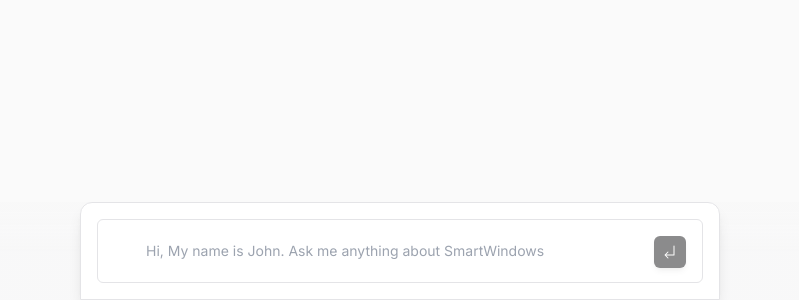
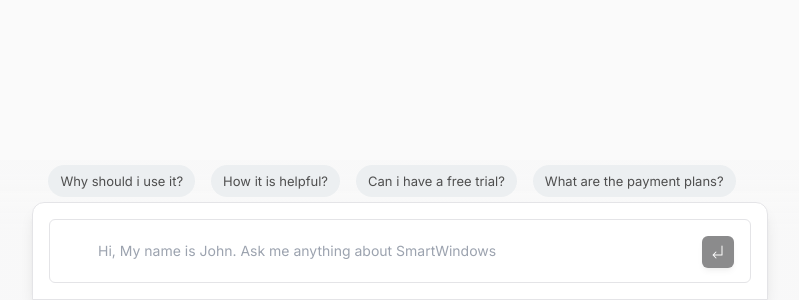
Before and after one commit to UsmanRaza97/pdf-chatbot-next-langchain, a Next.js app: page / in a window 1280 px wide. Shown: the part 500-800 px from the top of the page, without its empty margins (240-1039 px from the left). Built offline with nearby package versions, Linux system fonts and the light colour scheme.

Commit message:
suggestions added

```diff
--- a/app/page.tsx
+++ b/app/page.tsx
@@ -3,6 +3,7 @@
 import { ChatList } from "@/components/chat-list";
 import { ChatPanel } from "@/components/chat-panel";
 import { Toast } from "@/components/ui/toast";
+import { Chips } from "@/components/ui/chips";
 
 export default function Home() {
   const chatContainerRef = useRef<HTMLDivElement>(null);
@@ -12,14 +13,13 @@
   >([]);
   const [loading, setLoading] = useState(false);
   const [input, setInput] = useState("");
-  const [errors, setErrors] = useState('')
-
+  const [errors, setErrors] = useState("");
 
   useLayoutEffect(() => {
     if (chatContainerRef.current) {
       chatContainerRef.current.scrollTo({
         top: chatContainerRef.current.scrollHeight,
-        behavior: 'smooth',
+        behavior: "smooth",
       });
     }
   }, [result]);
@@ -35,23 +35,23 @@
     }
   }
 
-  async function sendQuery() {
-    if (!input) return;
-    setResult((prev) => [...prev, { content: input, role: "user" }]);
+  async function sendQuery(query?:string) {
+    if (!query && !input) return;
+    setResult((prev) => [...prev, { content: query ?? input, role: "user" }]);
     setLoading(true);
     try {
       const res = await fetch("/api/read", {
         method: "POST",
-        body: JSON.stringify(input),
+        body: JSON.stringify(query ?? input),
       });
       if (!res.ok) {
-        setErrors(res?.statusText ?? 'Something went wrong')
-        setTimeout(()=>setErrors(''),5000)
+        setErrors(res?.statusText ?? "Something went wrong");
+        setTimeout(() => setErrors(""), 5000);
         throw new Error(`HTTP error! status: ${res.status}`);
       }
       const json = await res.json();
       const prevResults = [...result];
-      prevResults.push({ role: "user", content: input });
+      prevResults.push({ role: "user", content: query ?? input });
       setResult([...prevResults, { role: "assistant", content: json.data }]);
       setLoading(false);
     } catch (err) {
@@ -60,11 +60,15 @@
     }
   }
   return (
-    <main ref={chatContainerRef} className="flex flex-col items-center justify-between p-24 h-screen overflow-y-auto">
+    <main
+      ref={chatContainerRef}
+      className="flex flex-col items-center justify-between p-24 h-screen overflow-y-auto"
+    >
       {/* consider removing this button from the UI once the embeddings are created ... */}
       {/* <button onClick={createIndexAndEmbeddings}>Create index and embeddings</button> */}
 
       <ChatList messages={result} />
+
       <ChatPanel
         id={"1"}
         isLoading={loading}
@@ -75,8 +79,9 @@
         input={input}
         setInput={setInput}
         onSubmit={sendQuery}
+        handleChip={(text)=>sendQuery(text)}
       />
-      {errors.length ? <Toast/>:null}
+      {errors.length ? <Toast /> : null}
     </main>
   );
 }
--- a/components/chat-list.tsx
+++ b/components/chat-list.tsx
@@ -13,7 +13,7 @@
   }
 
   return (
-    <div className="relative mx-auto max-w-2xl px-4 " >
+    <div className="relative mx-auto max-w-2xl px-4 pb-12" >
       {messages.map((message, index) => (
         <div key={index}>
           <ChatMessage message={message} />
--- a/components/chat-panel.tsx
+++ b/components/chat-panel.tsx
@@ -1,40 +1,48 @@
-import { type UseChatHelpers } from 'ai/react'
+import { type UseChatHelpers } from "ai/react";
 
-import { PromptForm } from '@/components/prompt-form'
-import { ButtonScrollToBottom } from '@/components/button-scroll-to-bottom'
+import { PromptForm } from "@/components/prompt-form";
+import { ButtonScrollToBottom } from "@/components/button-scroll-to-bottom";
+import { Chips } from "./ui/chips";
 
 export interface ChatPanelProps
   extends Pick<
     UseChatHelpers,
     // | 'append'
-    | 'isLoading'
+    | "isLoading"
     // | 'reload'
     // | 'stop'
-    | 'input'
-    | 'setInput'
+    | "input"
+    | "setInput"
   > {
-  id?: string,
-  messages:{role: 'user'|'assistant',content:string}[],
-  reload:boolean,
-  onSubmit: any
+  id?: string;
+  messages: { role: "user" | "assistant"; content: string }[];
+  reload: boolean;
+  onSubmit: any;
+  handleChip: (text:string)=>void
 }
 
 export function ChatPanel({
   id,
   isLoading,
-//   stop,
-//   append,
+  //   stop,
+  //   append,
   reload,
   input,
   setInput,
   messages,
-  onSubmit
+  onSubmit,
+  handleChip
 }: ChatPanelProps) {
   return (
     <div className="fixed inset-x-0 bottom-0 bg-gradient-to-b from-muted/10 from-10% to-muted/30 to-50%">
       <ButtonScrollToBottom />
-      <div className="mx-auto sm:max-w-2xl sm:px-4">
-
+      <div className="flex flex-row justify-center mx-auto sm:max-w-3xl ">
+        <Chips isLoading={isLoading} handleClick={handleChip} chipBody="Why should i use it?" />
+        <Chips isLoading={isLoading} handleClick={handleChip} chipBody="How it is helpful?" />
+        <Chips isLoading={isLoading} handleClick={handleChip} chipBody="Can i have a free trial?" />
+        <Chips isLoading={isLoading} handleClick={handleChip} chipBody="What are the payment plans?" />
+      </div>
+      <div className="mx-auto sm:max-w-3xl sm:px-4">
         <div className="space-y-4 border-t bg-background px-4 py-2 shadow-lg sm:rounded-t-xl sm:border md:py-4">
           <PromptForm
             onSubmit={onSubmit}
@@ -45,5 +53,5 @@
         </div>
       </div>
     </div>
-  )
+  );
 }
--- /dev/null
+++ b/components/ui/chips.tsx
@@ -0,0 +1,21 @@
+import * as React from 'react'
+
+interface Iprops{
+    chipBody: string;
+    handleClick: (text:string)=>void;
+    isLoading: boolean
+}
+
+export const Chips = ({chipBody,handleClick, isLoading}:Iprops) => {
+    return (
+        <div
+
+        onClick={()=> !isLoading && handleClick(chipBody)}
+        data-te-chip-init
+        data-te-ripple-init
+        className="[word-wrap: break-word] my-[5px] mr-4 flex h-[32px] cursor-pointer items-center justify-between rounded-[16px] bg-[#eceff1] px-[12px] py-0 text-[13px] font-normal normal-case leading-loose text-[#4f4f4f] shadow-none transition-[opacity] duration-300 ease-linear hover:!shadow-none active:bg-[#cacfd1] dark:bg-neutral-600 dark:text-neutral-200"
+        data-te-close="true">
+        {chipBody}
+      </div>
+    )
+}
```
